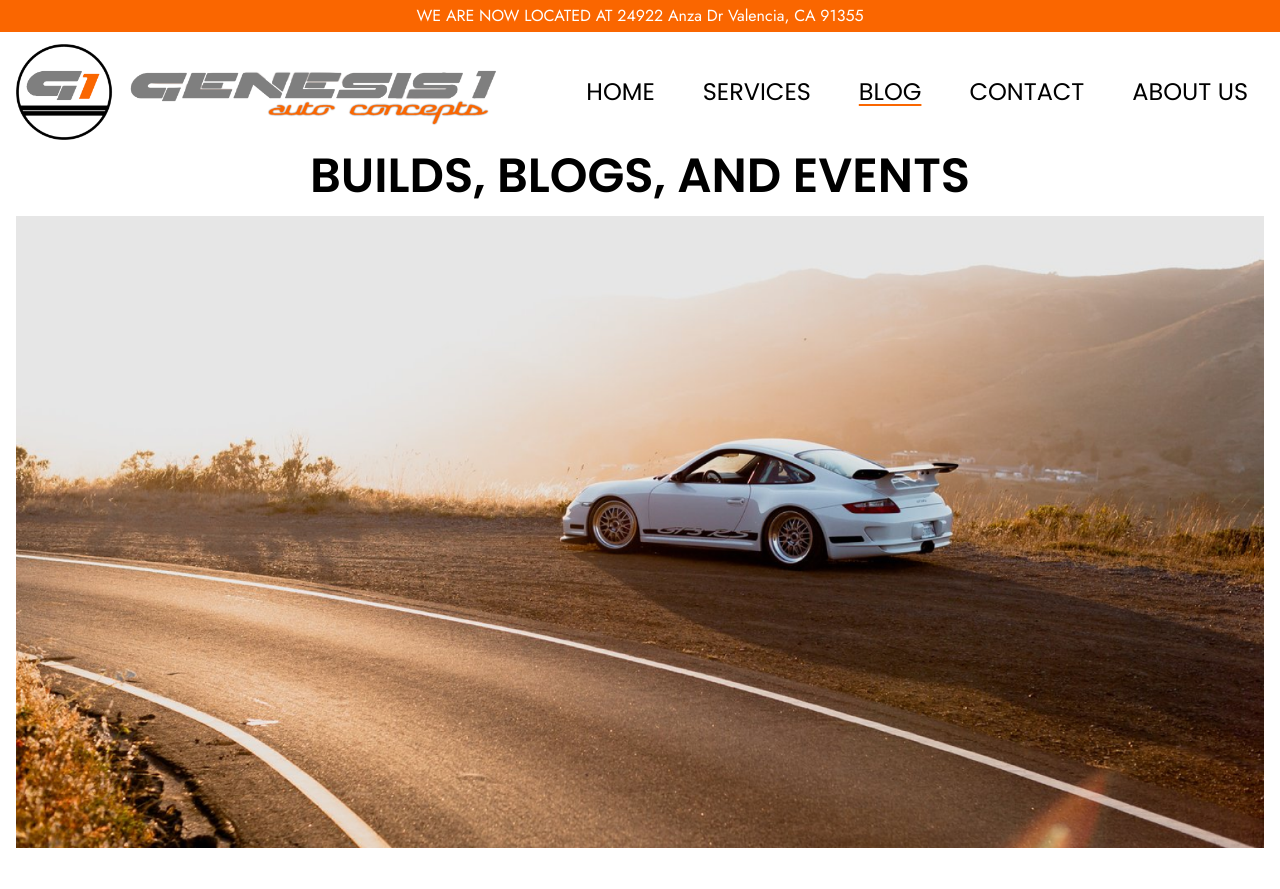
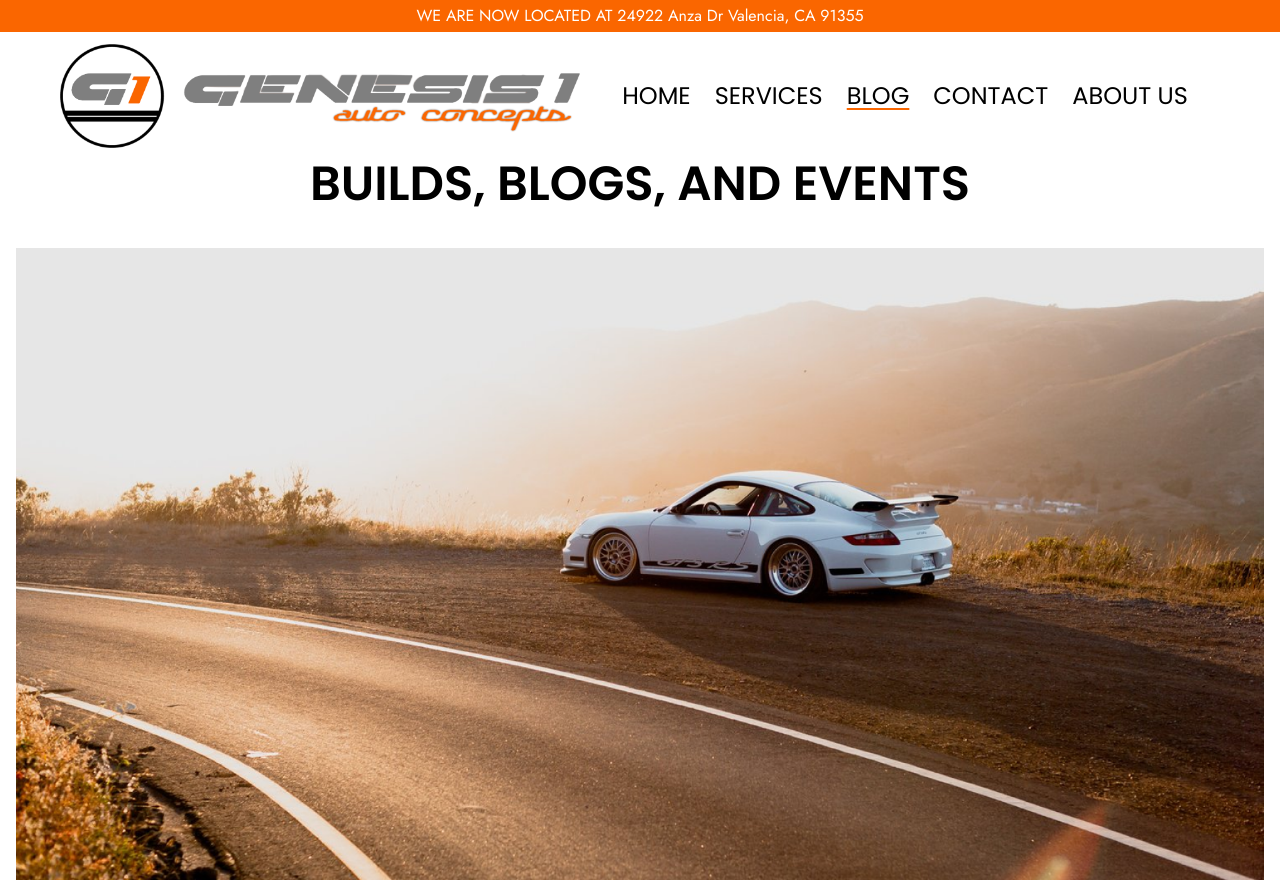
Before and after one commit to samlaconico/Genesis, a Next.js app: page /blog in a window 1280 px wide. Shown: the top 889 px of the page. Built offline with nearby package versions, Linux system fonts and the light colour scheme.

Commit message:
styling changes

```diff
--- a/src/app/blog/[slug]/page.tsx
+++ b/src/app/blog/[slug]/page.tsx
@@ -4,9 +4,8 @@ import getSortedArticles from "@/utils/articles";
 import { notFound } from "next/navigation";
 
 export default async function Page({ params }: { params: { slug: string } }) {
-
-  const sorted = getSortedArticles()
-  const articleData = await getArticleData(params.slug)
+  const sorted = getSortedArticles();
+  const articleData = await getArticleData(params.slug);
 
   if (articleData.id == "404") {
     notFound();
@@ -14,8 +13,11 @@ export default async function Page({ params }: { params: { slug: string } }) {
 
   return (
     <>
-      <div className="pt-48 md:pt-0 container mx-auto pb-20">
-        <article className="article" dangerouslySetInnerHTML={{__html: articleData.contentHTML}}/>
+      <div className="pt-48 lg:pt-0 container mx-auto pb-20">
+        <article
+          className="article"
+          dangerouslySetInnerHTML={{ __html: articleData.contentHTML }}
+        />
       </div>
     </>
   );
--- a/src/app/blog/page.tsx
+++ b/src/app/blog/page.tsx
@@ -1,4 +1,3 @@
-import BlogCard from "@/components/BlogCard";
 import { BlogData } from "../../../data";
 import Link from "next/link";
 import { title } from "process";
@@ -11,7 +10,7 @@ export default function Blog() {
   return (
     <>
       <div className="px-4 container m-auto pb-10">
-        <h1 className="pt-48 md:pt-0 text-5xl text-center font-bold font-poppinsBold py-4">
+        <h1 className="pt-48 lg:pt-0 pb-10 text-5xl text-center font-bold font-poppinsBold py-4">
           BUILDS, BLOGS, AND EVENTS
         </h1>
 
@@ -33,14 +32,19 @@ export default function Blog() {
 
         {articles.map((value) => (
           <>
-            <div className="pb-10">
-              <img src={value.header} className="w-full"></img>
-
-              <h1 className="py-10 text-4xl font-poppinsBold">{value.title}</h1>
+            <div className="pb-10" key={value.title}>
+              <Link href={`/blog/${value.id}`}>
+                <img src={value.header} className="w-full"></img>
+              </Link>
+              <Link href={`/blog/${value.id}`}>
+                <h1 className="py-10 underline hover:decoration-genesis-orange decoration-white transition-all underline-offset-8 text-4xl font-poppinsBold">
+                  {value.title}
+                </h1>
+              </Link>
               <div className="flex flex-row space-x-4">
-              <p className="font-jost text-xl">{value.description}</p>
-                <div className="w-28 bg-genesis-orange text-center m-auto rounded-xl text-2xl text-nowrap p-2">
-                  <Link href={`/blog/${value.id}`}>See More</Link>
+                <p className="font-jost text-xl">{value.description}</p>
+                <div className="w-28 bg-genesis-orange text-center m-auto rounded-xl hover:scale-105 transition-all text-2xl text-nowrap p-2">
+                  <Link href={`/blog/${value.id}`} className="">See More</Link>
                 </div>
               </div>
             </div>
--- a/src/app/page.tsx
+++ b/src/app/page.tsx
@@ -7,7 +7,7 @@ import Image from "next/image";
 
 export default function Home() {
   return (
-    <div className="pt-36 md:pt-0">
+    <div className="pt-36 lg:pt-0">
       <Slider />
       <Mission />
       <Services/>
--- a/src/app/services/page.tsx
+++ b/src/app/services/page.tsx
@@ -7,7 +7,7 @@ import { useState } from "react";
 export default function ServicesPage() {
   return (
     <>
-      <div className="md:pt-0">
+      <div className="md:pt-0 md:pb-20">
         <h1 className="pt-48 lg:pt-0 text-5xl text-center font-bold font-poppinsBold py-4">
           SERVICES
         </h1>
--- a/src/components/BlogCard.tsx
+++ /dev/null
@@ -1,19 +0,0 @@
-type BlogCardParams = {
-  title: string;
-  description: string;
-  images: string[];
-  body: string;
-};
-
-export default function BlogCard({
-  title,
-  description,
-  images,
-  body,
-}: BlogCardParams) {
-  return (
-    <div className="">
-      <img></img>
-    </div>
-  );
-}
--- a/src/components/Footer.tsx
+++ b/src/components/Footer.tsx
@@ -9,7 +9,7 @@ import { BsInstagram } from "react-icons/bs";
 export default function Footer() {
   return (
     <>
-      <div className="h-[30vh] w-full flex flex-col md:flex-row justify-evenly font-bold flex-grow p-2 md:p-8 bg-neutral-200 border-t-neutral-400">
+      <div className="h-[25vh] w-full flex flex-col md:flex-row justify-evenly font-bold flex-grow p-2 md:p-8 bg-neutral-300 border-t-neutral-400">
         <div className="flex-col md:space-y-3 flex justify-center">
           <img
             src="/images/logo.png"
--- a/src/components/Header.tsx
+++ b/src/components/Header.tsx
@@ -26,21 +26,17 @@ export default function Header() {
         WE ARE NOW LOCATED AT 24922 Anza Dr Valencia, CA 91355
       </h1>
 
-      <div className="py-3 fixed bg-white lg:static top-8 flex-row flex w-full justify-between pr-8 lg:px-4 z-50 border-b-2 md:border-b-0">
-        <Link href="/">
-          <img
-            src="/images/G1_Text.png"
-            className="h-24 w-full scale-75 lg:hidden block"
-          />
-          <img src="/images/logo_text.png" className="h-24 hidden lg:block" />
+      <div className="py-3 fixed h-32 bg-white lg:static top-8 flex-row flex w-full space-x-7 px-3 justify-center lg:pr-8 lg:px-4 z-50 md:border-b-0">
+        <Link href="/" className="">
+          <img src="/images/logo_text.png" className="max-h-full lg:block" />
         </Link>
-        <div className="hidden lg:flex flex-row space-x-12 self-center font-normal font-poppins text-2xl pr-4 text-nowrap">
+        <div className="hidden lg:flex flex-row space-x-6 self-center font-normal font-poppins text-2xl pr-4 text-nowrap">
           <Link
             href="/"
             className={
               pathname == "/"
                 ? "underline underline-offset-4 decoration-genesis-orange"
-                : "hover:underline underline-offset-4 decoration-genesis-orange"
+                : "hover:decoration-genesis-orange decoration-white transition-all underline underline-offset-4"
             }
           >
             HOME
@@ -50,7 +46,7 @@ export default function Header() {
             className={
               pathname == "/services"
                 ? "underline underline-offset-4 decoration-genesis-orange"
-                : "hover:underline underline-offset-4 decoration-genesis-orange"
+                : "hover:decoration-genesis-orange decoration-white transition-all underline underline-offset-4"
             }
           >
             SERVICES
@@ -60,7 +56,7 @@ export default function Header() {
             className={
               pathname == "/blog"
                 ? "underline underline-offset-4 decoration-genesis-orange"
-                : "hover:underline underline-offset-4 decoration-genesis-orange"
+                : "hover:decoration-genesis-orange decoration-white transition-all underline underline-offset-4"
             }
           >
             BLOG
@@ -71,7 +67,7 @@ export default function Header() {
             className={
               pathname == "/contact"
                 ? "underline underline-offset-4 decoration-genesis-orange"
-                : "hover:underline underline-offset-4 decoration-genesis-orange"
+                : "hover:decoration-genesis-orange decoration-white transition-all underline underline-offset-4"
             }
           >
             CONTACT
@@ -81,7 +77,7 @@ export default function Header() {
             className={
               pathname == "/about-us"
                 ? "underline underline-offset-4 decoration-genesis-orange"
-                : "hover:underline underline-offset-4 decoration-genesis-orange"
+                : "hover:decoration-genesis-orange decoration-white transition-all underline underline-offset-4"
             }
           >
             ABOUT US
@@ -90,7 +86,7 @@ export default function Header() {
 
         <div
           onClick={() => setNav(!nav)}
-          className="self-center hover:cursor-pointer lg:hidden"
+          className="self-center cursor-pointer lg:hidden"
         >
           <HiMiniBars4 className="size-10" />
         </div>
@@ -106,7 +102,7 @@ export default function Header() {
             onClick={() => {
               setNav(!nav);
             }}
-            className=" size-12"
+            className="cursor-pointer size-12"
           />
 
           <ul>
--- a/src/components/ServicePageTileNew.tsx
+++ b/src/components/ServicePageTileNew.tsx
@@ -29,8 +29,8 @@ export default function ServicePageTileNew({
 
   return (
     <>
-      <div id={title} className="flex flex-col space-y-7 md:flex-row w-full h-[40rem] space-x-8 px-12 py-6">
-        <div className="h-full md:w-1/2 overflow-hidden relative">
+      <div id={title} className="flex flex-col space-y-7 lg:space-y-0 lg:flex-row w-full lg:h-[40rem] lg:space-x-8 lg:px-12 px-6 py-6">
+        <div className="h-full lg:w-1/2 overflow-hidden relative">
           <div className="embla w-full h-full">
             <div className="absolute z-20 w-full h-full">
               <div className="flex flex-row h-full justify-between">
@@ -62,8 +62,8 @@ export default function ServicePageTileNew({
           </div>
         </div>
 
-        <div className="h-fit md:w-1/2 space-y-4 flex-col flex justify-center">
-          <h1 className="font-poppins text-nowrap text-3xl capitalize font-bold">
+        <div className="h-fit lg:w-1/2 self-center space-y-4 flex-col flex justify-center">
+          <h1 className="font-poppinsBold text-nowrap text-3xl capitalize font-bold">
             {title}
           </h1>
 
```
